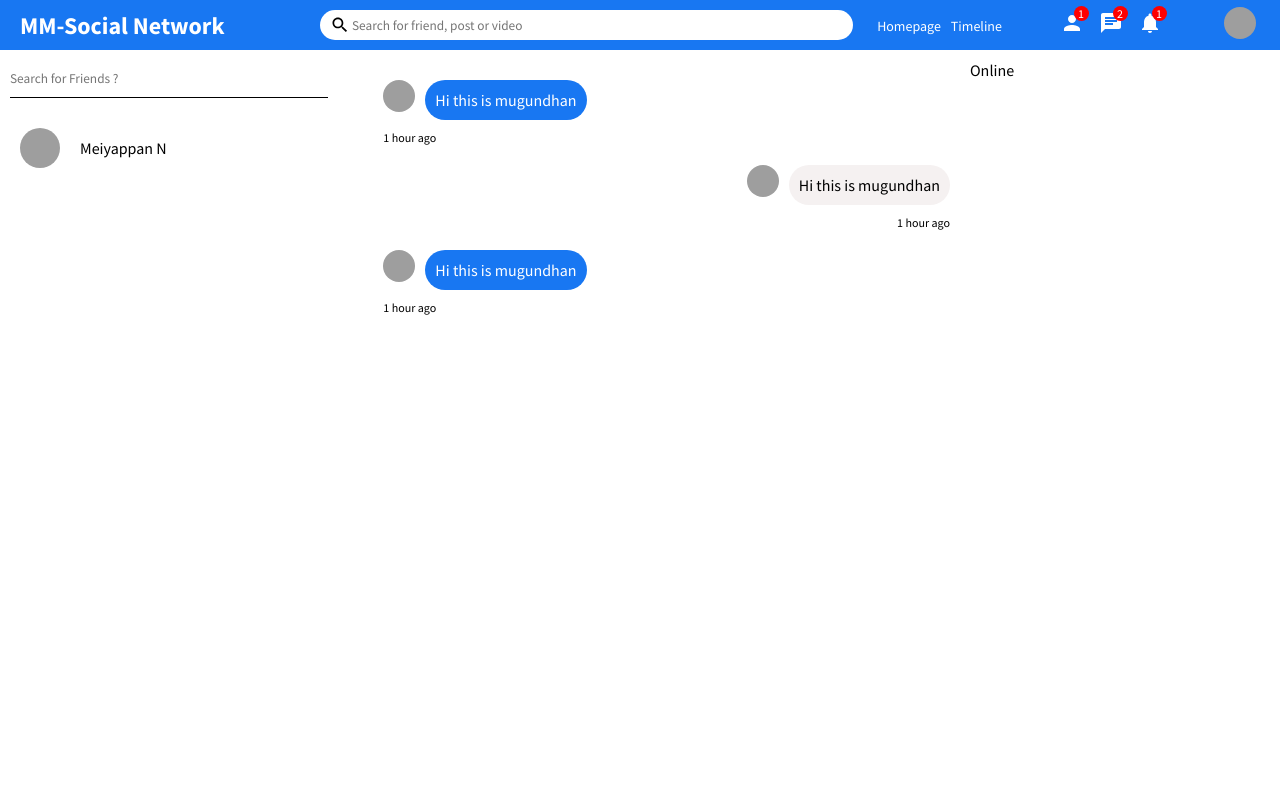
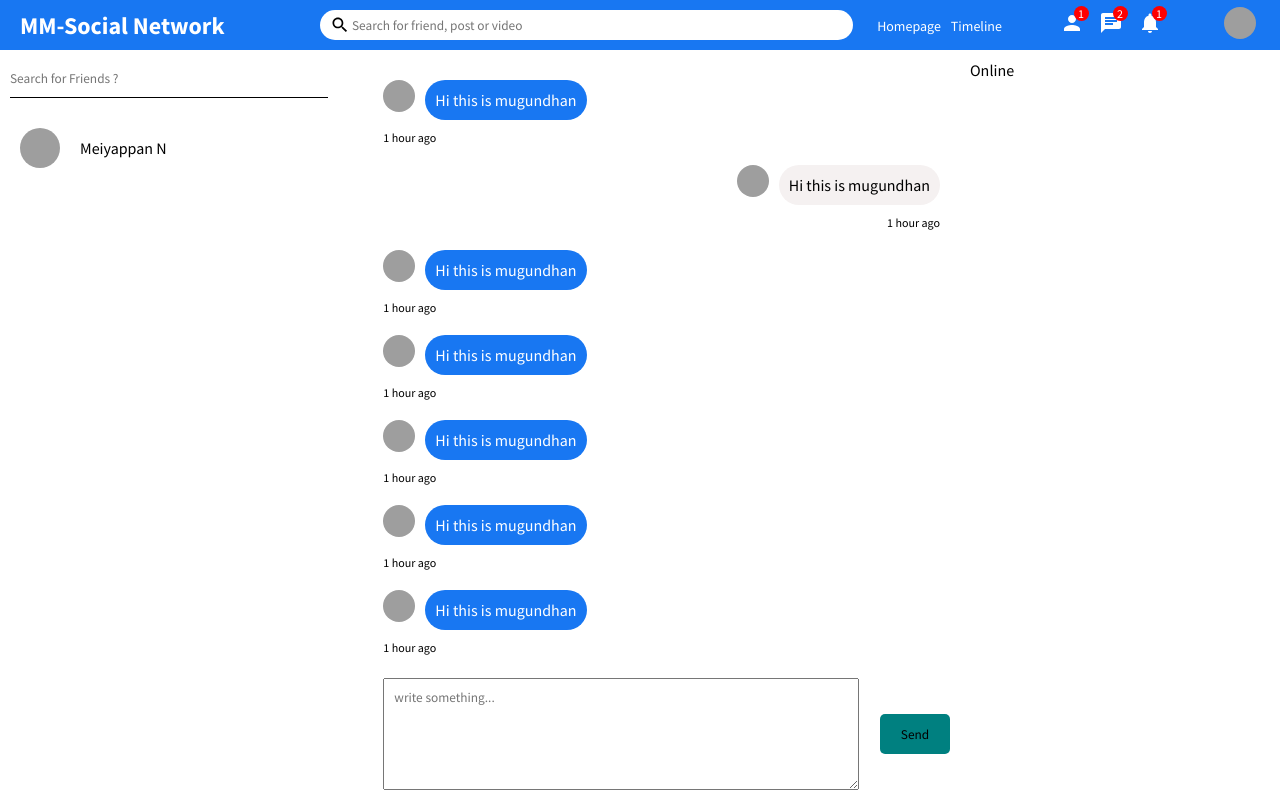
Before and after one commit to Mugundhan-strugglebreaker/Social-Media-Application-Using-Node-js-and-React-Js, a React (Create React App) app in the folder react_js/: page /messenger in a window 1280 px wide. Built offline with nearby package versions, Linux system fonts and the light colour scheme; grey boxes are pictures that could not be loaded.

Commit message:
Messenger chat arrange using css

```diff
--- a/react_js/src/pages/messenger/Messenger.jsx
+++ b/react_js/src/pages/messenger/Messenger.jsx
@@ -20,9 +20,14 @@ function Messenger() {
                         <Message/>
                         <Message own={true}/>
                         <Message/>
+                        <Message/>
+                        <Message/>
+                        <Message/><Message/>
+                        <Message/>
                     </div>
                     <div className="chatBoxBottom">
-
+                        <textarea className="chatMessageInput" placeholder="write something..."></textarea>
+                        <button className="chatSubmitButton">Send</button>
                     </div>
                 </div>
             </div>
--- a/react_js/src/pages/messenger/messenger.css
+++ b/react_js/src/pages/messenger/messenger.css
@@ -7,6 +7,35 @@
 }
 .chatBox{
     flex: 5.5;
+}
+.chatBoxWrapper{
+    display: flex;
+    flex-direction: column;
+    justify-content: space-between;
+}
+.chatBoxTop{
+    height: 100%;
+    overflow-y: scroll;
+    padding-right: 10px;
+}
+.chatBoxBottom{
+    margin-top: 5px;
+    display: flex;
+    align-items: center;
+    justify-content: space-between;
+}
+.chatMessageInput{
+    width: 80%;
+    height: 90px;
+    padding: 10px;
+}
+.chatSubmitButton{
+    width: 70px;
+    height: 40px;
+    border: none;
+    border-radius: 5px;
+    cursor: pointer;
+    background-color: teal;
 }
 .chatOnline{
     flex: 3;
```
